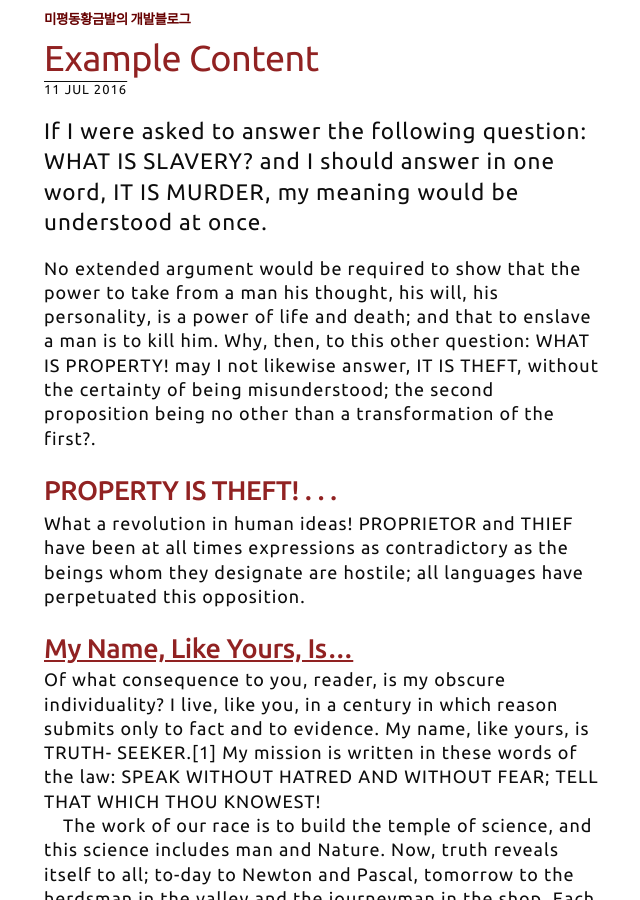
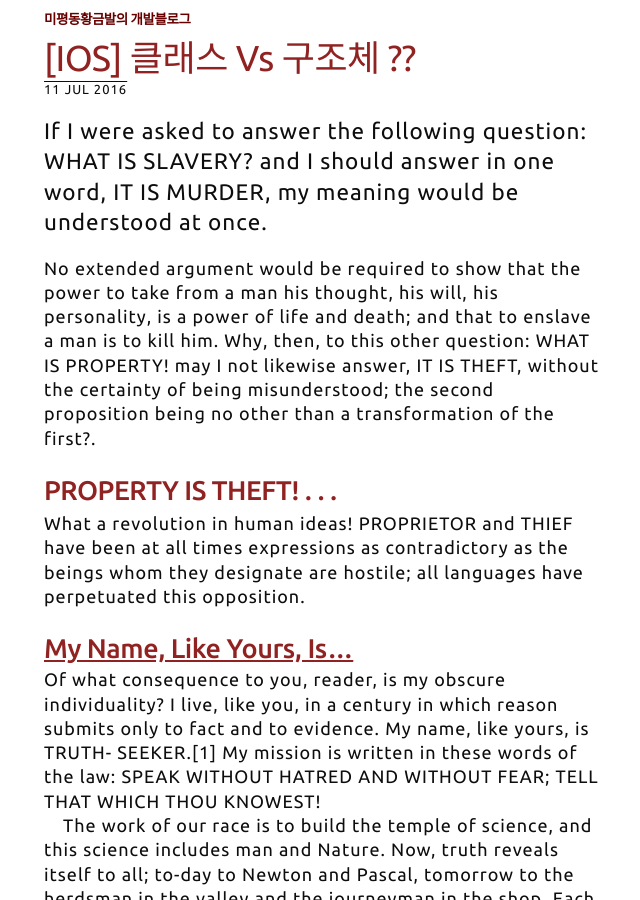
Before and after one commit to kimdaeman14/kimdaeman14.github.io, a Jekyll site: the page built from _posts/2016-07-11-example-content.md, in a window 1280 px wide and 900 px high. Shown: the whole window, without its empty margins (316-956 px from the left). Built offline with Jekyll 4.4.1, drawn with Linux system fonts in a browser that asks for light colours.

Commit message:
Update 2016-07-11-example-content.md

```diff
--- a/_posts/2016-07-11-example-content.md
+++ b/_posts/2016-07-11-example-content.md
@@ -1,5 +1,5 @@
 ---
-title:        "Example content"
+title:        "[iOS] 클래스 vs 구조체 ??"
 description:  "A short description of the page's content"
 author:       "P.J."
 ---
```
